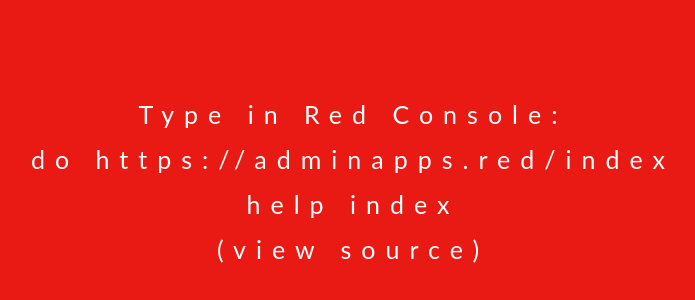
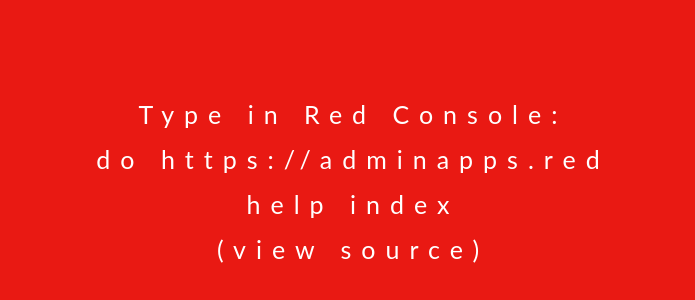
Before and after one commit to lepinekong/adminapps.red, a plain HTML site: page index.html in a window 1280 px wide. Shown: the part 218-518 px from the top of the page, without its empty margins (287-982 px from the left). Drawn offline with nearby package versions, Linux system fonts and the light colour scheme.

Commit message:
init index.red list-files.red

```diff
--- a/index.html
+++ b/index.html
@@ -56,7 +56,7 @@
         <span>
             Type in <a href=https://www.red-lang.org/>&#82;ed</a> Console:
             <br>
-            do https://adminapps.red/index
+            do https://adminapps.red
             <br>
             help index
             <br>
```
